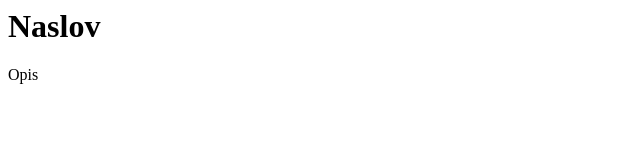
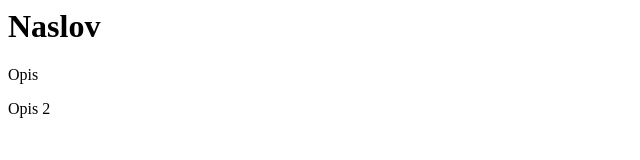
Before and after one commit to n1no01/rs1-v01-git, a plain HTML site: page index.html in a window 1280 px wide. Shown: the full height of the page, 0-640 px from the left. Drawn offline with Linux system fonts and the light colour scheme.

Commit message:
Dodao opis 2

```diff
--- a/index.html
+++ b/index.html
@@ -1,2 +1,3 @@
 <h1>Naslov</h1>
 <p>Opis</p>
+<p>Opis 2</p>
```
